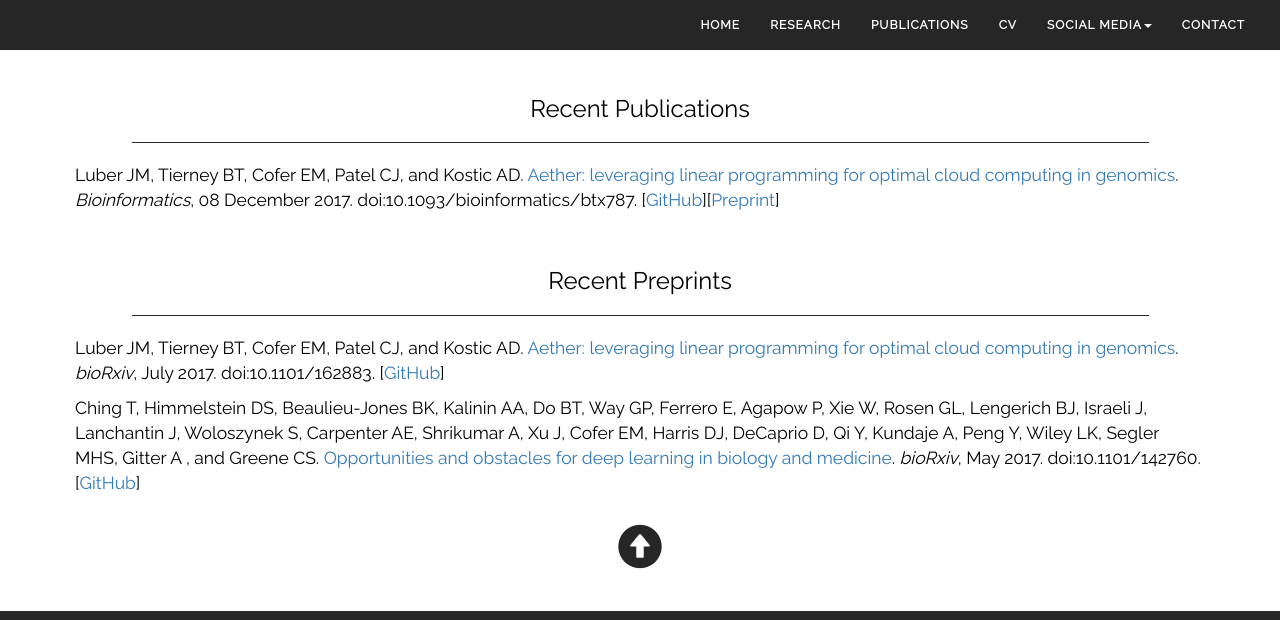
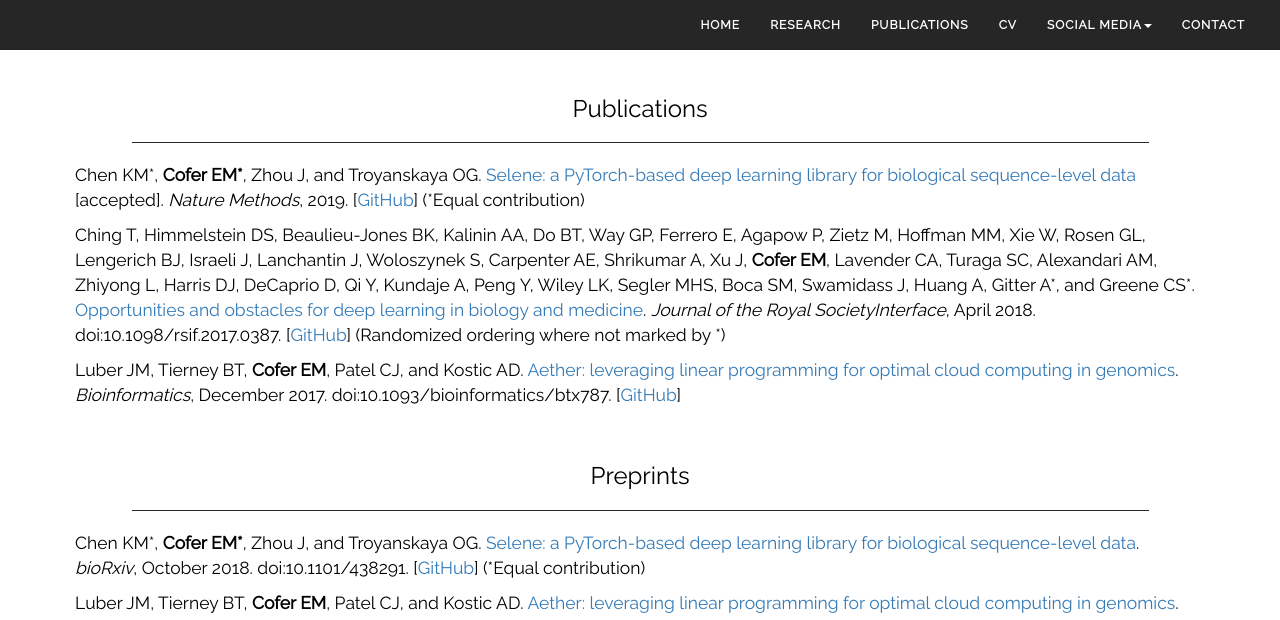
Before and after one commit to evancofer/evancofer.github.io, a plain HTML site: page publications.html in a window 1280 px wide. Shown: the top 620 px of the page. Drawn offline with nearby package versions, Linux system fonts and the light colour scheme.

Commit message:
Updated publications and research statement.

```diff
--- a/publications.html
+++ b/publications.html
@@ -64,19 +64,28 @@
         <div class="row">
 		<div class="text-center">
 			<section class="section-inverse" >
-<h3>Recent Publications</h3>
+<h3>Publications</h3>
 <hr class="hr-inverse">
 				<div class="text-left">
-<p>Luber JM, Tierney BT, Cofer EM, Patel CJ, and Kostic AD. <a href="https://doi.org/10.1093/bioinformatics/btx787">Aether: leveraging linear programming for optimal cloud computing in genomics</a>. <i>Bioinformatics</i>, 08 December 2017. doi:10.1093/bioinformatics/btx787. [<a href="https://github.com/kosticlab/aether">GitHub</a>][<a href="https://dx.doi.org/10.1101/162883">Preprint</a>]</p>
+<p>Chen KM*, <strong>Cofer EM*</strong>, Zhou J, and Troyanskaya OG. <a href="https://doi.org/10.1101/438291">Selene: a PyTorch-based deep
+learning library for biological sequence-level data</a> [accepted]. <i>Nature Methods</i>, 2019. [<a href="https://github.com/FunctionLab/selene">GitHub</a>] (*Equal contribution)</p>
+
+</p>Ching T, Himmelstein DS, Beaulieu-Jones BK, Kalinin AA, Do BT, Way GP, Ferrero E, Agapow P, Zietz M, Hoffman MM, Xie W, Rosen GL, Lengerich BJ, Israeli J, Lanchantin J, Woloszynek S, Carpenter AE, Shrikumar A, Xu J, <strong>Cofer EM</strong>, Lavender CA, Turaga SC, Alexandari AM, Zhiyong L, Harris DJ, DeCaprio D, Qi Y, Kundaje A, Peng Y, Wiley LK, Segler MHS, Boca SM, Swamidass J, Huang A, Gitter A*, and Greene CS*. <a href="https://dx.doi.org/10.1098/rsif.2017.0387">Opportunities and obstacles for deep learning in biology and medicine</a>. <i>Journal of the Royal SocietyInterface</i>, April 2018. doi:10.1098/rsif.2017.0387. [<a href="https://github.com/greenelab/deep-review">GitHub</a>] (Randomized ordering where not marked by *)</p>
+
+<p>Luber JM, Tierney BT, <strong>Cofer EM</strong>, Patel CJ, and Kostic AD. <a href="https://doi.org/10.1093/bioinformatics/btx787">Aether: leveraging linear programming for optimal cloud computing in genomics</a>. <i>Bioinformatics</i>, December 2017. doi:10.1093/bioinformatics/btx787. [<a href="https://github.com/kosticlab/aether">GitHub</a>]<!--[<a href="https://dx.doi.org/10.1101/162883">Preprint</a>]--></p>
 
 				</div>
 				<br>
-				<h3>Recent Preprints</h3>
+				<h3>Preprints</h3>
 				<hr class="hr-inverse">
 <div class="text-left">
-<p>Luber JM, Tierney BT, Cofer EM, Patel CJ, and Kostic AD. <a href="https://dx.doi.org/10.1101/162883">Aether: leveraging linear programming for optimal cloud computing in genomics</a>. <i>bioRxiv</i>, July 2017. doi:10.1101/162883. [<a href="https://github.com/kosticlab/aether">GitHub</a>]</p>
+<p>Chen KM*, <strong>Cofer EM*</strong>, Zhou J, and Troyanskaya OG. <a href="https://doi.org/10.1101/438291">Selene: a PyTorch-based deep
+learning library for biological sequence-level data</a>. <i>bioRxiv</i>, October 2018. doi:10.1101/438291. [<a href="https://github.com/FunctionLab/selene">GitHub</a>] (*Equal contribution)
+</p>
 
-<p>Ching T, Himmelstein DS, Beaulieu-Jones BK, Kalinin AA, Do BT, Way GP, Ferrero E, Agapow P, Xie W, Rosen GL, Lengerich BJ, Israeli J, Lanchantin J, Woloszynek S, Carpenter AE, Shrikumar A, Xu J, Cofer EM, Harris DJ, DeCaprio D, Qi Y, Kundaje A, Peng Y, Wiley LK, Segler MHS, Gitter A , and Greene CS. <a href="https://dx.doi.org/10.1101/142760">Opportunities and obstacles for deep learning in biology and medicine</a>. <i>bioRxiv</i>, May 2017. doi:10.1101/142760. [<a href="https://github.com/greenelab/deep-review">GitHub</a>]</p>
+<p>Luber JM, Tierney BT, <strong>Cofer EM</strong>, Patel CJ, and Kostic AD. <a href="https://dx.doi.org/10.1101/162883">Aether: leveraging linear programming for optimal cloud computing in genomics</a>. <i>bioRxiv</i>, July 2017. doi:10.1101/162883. [<a href="https://github.com/kosticlab/aether">GitHub</a>]</p>
+
+<p>Ching T, Himmelstein DS, Beaulieu-Jones BK, Kalinin AA, Do BT, Way GP, Ferrero E, Agapow P, Xie W, Rosen GL, Lengerich BJ, Israeli J, Lanchantin J, Woloszynek S, Carpenter AE, Shrikumar A, Xu J, <strong>Cofer EM</strong>, Harris DJ, DeCaprio D, Qi Y, Kundaje A, Peng Y, Wiley LK, Segler MHS, Gitter A<sup>†</sup>, and Greene CS<sup>†</sup>. <a href="https://dx.doi.org/10.1101/142760">Opportunities and obstacles for deep learning in biology and medicine</a>. <i>bioRxiv</i>, May 2017. doi:10.1101/142760. [<a href="https://github.com/greenelab/deep-review">GitHub</a>] (Randomized ordering where not marked by <sup>†</sup>)</p>
 </div>
 				<div class="scroll-button-inverse">
 					<a href="#header"><span class="glyphicon glyphicon-circle-arrow-up"></span></a>
```
Also changed, not shown: research.html (+1 -1 lines), 1 other file.
